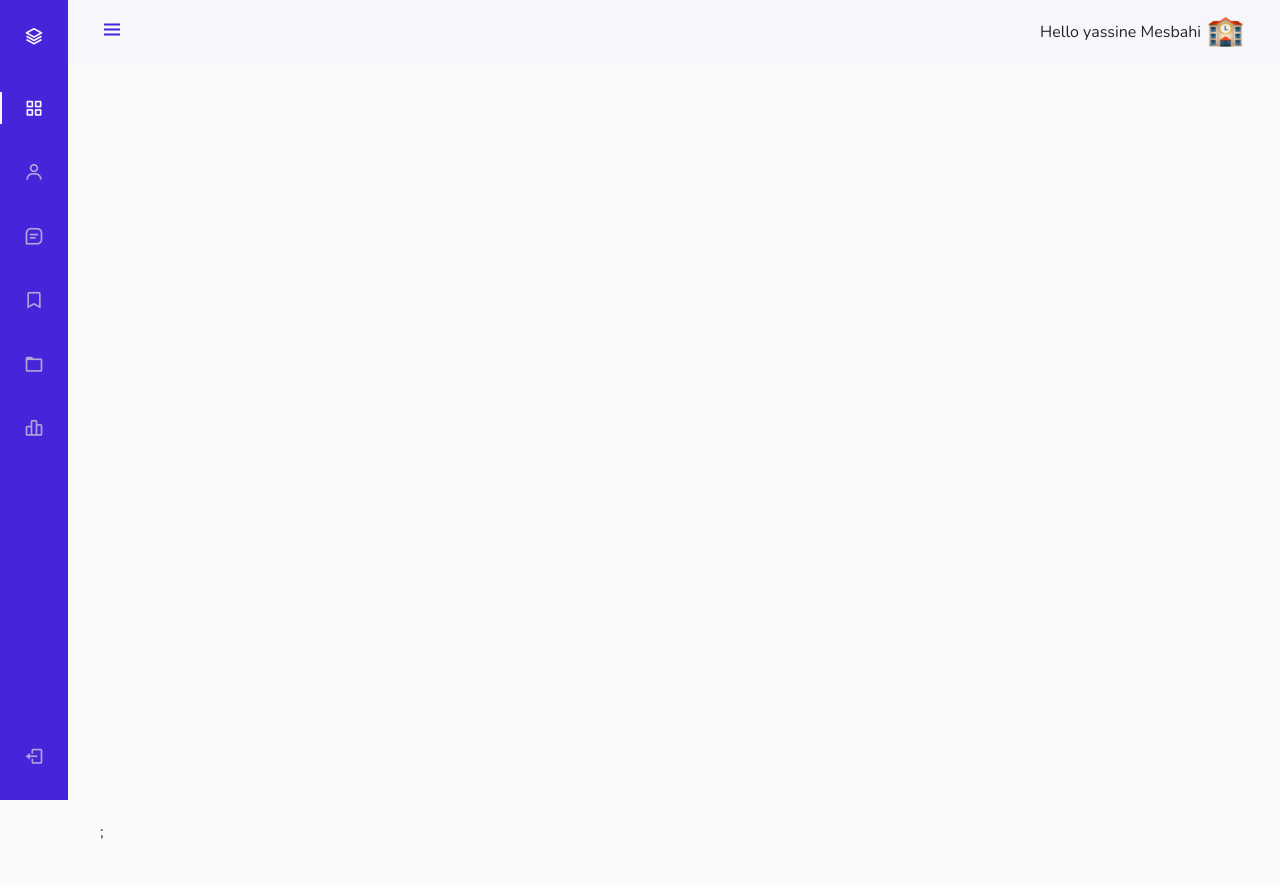
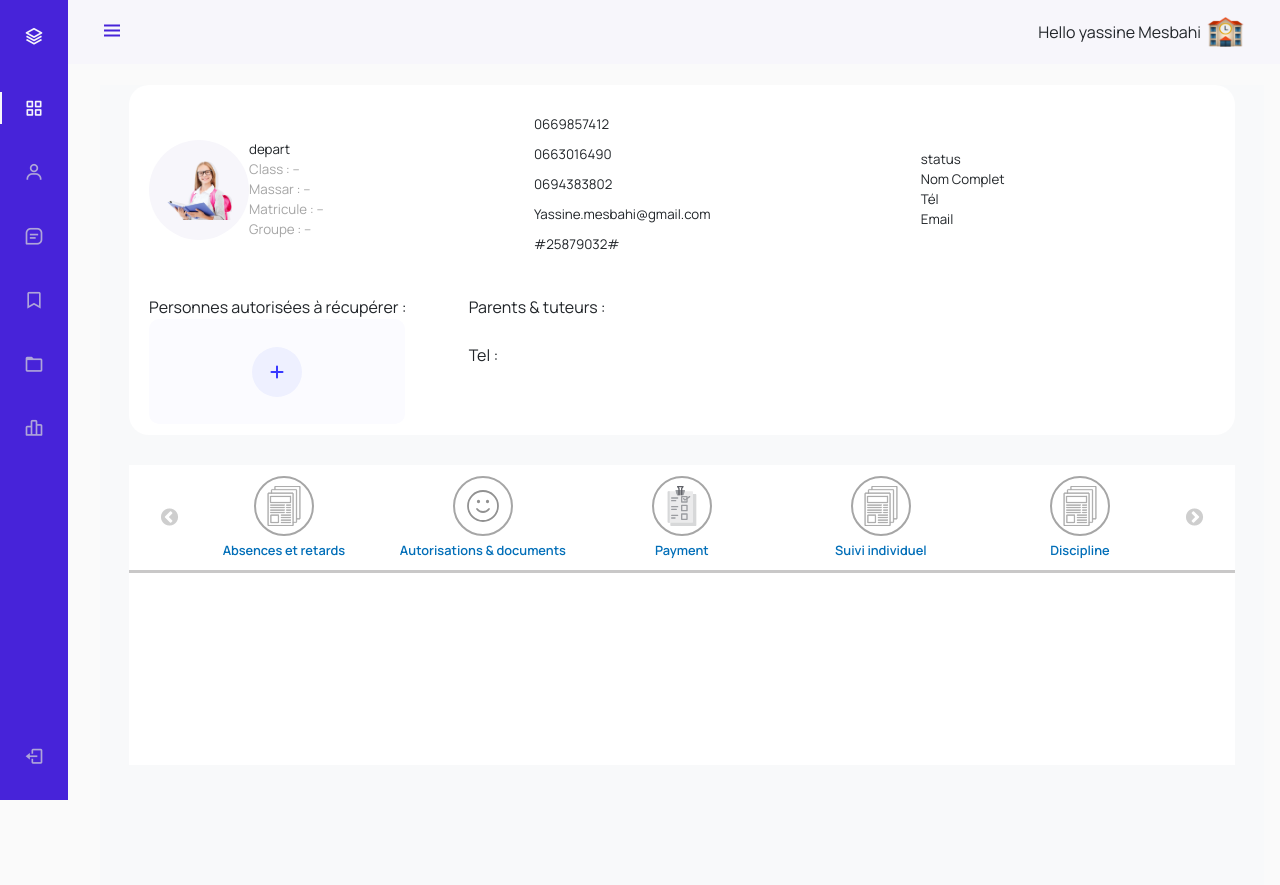
Before and after one commit to YMDeveloppement/schools, a PHP site: template pages/listing_pages/eleves.php in a window 1280 px wide. Before the commit the page ends 839 px from the top, so only its background shows below. Run offline with PHP 8.4, Linux system fonts and the light colour scheme; the template is opened without the code that fills it, so the values that code supplies are empty; some libraries are stand-ins or nearby versions.

Commit message:
commit about eleve file

```diff
--- a/layouts/footerFile.php
+++ b/layouts/footerFile.php
@@ -8,9 +8,15 @@ echo <<<"footer"
     <script src="https://cdnjs.cloudflare.com/ajax/libs/jquery/3.2.1/jquery.min.js"></script>
     <script src="https://cdn.jsdelivr.net/npm/bootstrap@5.0.0-beta1/dist/js/bootstrap.bundle.min.js"></script>
     <script src="https://cdn.jsdelivr.net/npm/chart.js"></script>
-    <script src="./pages/js/chartPile.js"></script>
+    <script src="/schools/pages/js/chartPile.js"></script>
     <script src="https://cdn.jsdelivr.net/npm/chartjs-adapter-date-fns/dist/chartjs-adapter-date-fns.bundle.min.js"></script>
-    <script src='pages/js/apiDateByMatiere.js'></script>;
+    <script src='pages/js/apiDateByMatiere.js'></script>
+
+    <script type="text/javascript" src="https://code.jquery.com/jquery-1.11.0.min.js"></script>
+    <script type="text/javascript" src="https://code.jquery.com/jquery-migrate-1.2.1.min.js"></script>
+    <script type="text/javascript" src="slick/slick.min.js"></script>
+    <script src="/schools/pages/js/slider.js"></script>
+    <script src="https://cdnjs.cloudflare.com/ajax/libs/slick-carousel/1.9.0/slick.min.js"></script>
 
 </body>
 </html>
--- a/layouts/headerFile.php
+++ b/layouts/headerFile.php
@@ -15,20 +15,24 @@ echo <<<"Head"
     <link rel="stylesheet" href="https://cdnjs.cloudflare.com/ajax/libs/font-awesome/6.4.0/css/all.min.css" integrity="sha512-iecdLmaskl7CVkqkXNQ/ZH/XLlvWZOJyj7Yy7tcenmpD1ypASozpmT/E0iPtmFIB46ZmdtAc9eNBvH0H/ZpiBw==" crossorigin="anonymous" referrerpolicy="no-referrer" />
 
     <link rel="stylesheet" href="/schools/layouts/layout.css">
-    <link rel="stylesheet" href="pages/css/carddash.css">
-    <link rel="stylesheet" href="./pages/css/cards_dashbord.css">
-    <link rel="stylesheet" href="./pages/css/charts.css">
-    <link rel="icon" type="image/x-icon" href="./img/schoolicon.png" style="min-width:60px;height:60px">
+    <link rel="stylesheet" href="/schools/pages/css/carddash.css">
+    <link rel="stylesheet" href="/schools/pages/css/ficheEleve.css">
+    <link rel="stylesheet" href="/schools/pages/css/cards_dashbord.css">
+    <link rel="stylesheet" href="/schools/pages/css/charts.css">
+    <link rel="icon" type="image/x-icon" href="/schools/img/schoolicon.png" style="min-width:60px;height:60px">
     <script src="https://cdn.jsdelivr.net/npm/chart.js"></script>
     <script src="https://cdn.jsdelivr.net/npm/chartjs-adapter-date-fns/dist/chartjs-adapter-date-fns.bundle.min.js"></script>
 
-
+    <link rel="stylesheet" href="https://cdnjs.cloudflare.com/ajax/libs/slick-carousel/1.9.0/slick.min.css">
+    <link rel="stylesheet" href="https://cdnjs.cloudflare.com/ajax/libs/slick-carousel/1.9.0/slick-theme.min.css">
+    <link rel="stylesheet" href="https://stackpath.bootstrapcdn.com/font-awesome/4.7.0/css/font-awesome.min.css">
+    <link rel="stylesheet" href="/schools/pages/css/sliderEleve.css">
 
 </head>
 <body id="body-pd">
     <header class="header" id="header">
         <div class="header_toggle"> <i class='bx bx-menu' id="header-toggle"></i> </div>
-        <div class="header_img" style="display:flex;" > <div style="align-self:center;padding:0 2px"> Hello yassine Mesbahi</div> <img src="./img/schoolicon.png" alt=""> </div>
+        <div class="header_img" style="display:flex;" > <div style="align-self:center;padding:0 2px"> Hello yassine Mesbahi</div> <img src="/schools/img/schoolicon.png" alt=""> </div>
     </header>
     <div class="l-navbar" id="nav-bar" >
         <nav class="nav">
--- /dev/null
+++ b/pages/css/ficheEleve.css
@@ -0,0 +1,114 @@
+@import url('https://fonts.googleapis.com/css2?family=Manrope:wght@200;300;400;500;600;700;800&display=swap');
+*{
+    font-family: "Manrope", sans-serif;
+}
+
+.container_ficheEleve{
+    margin:85px auto 30px;
+    height: 350px;
+    width: 95%;
+    background-color: rgb(255, 255, 255) ;
+    border-radius: 20px;
+    /* margin: auto; */
+
+}
+.card_ficheEleve{
+    width: 100%;
+    /* margin: auto; */
+    height: 60%;
+    padding: 20px;
+    border-radius: 20px;
+    display: flex;
+    flex-wrap: wrap;
+    align-items: center;
+    justify-content: space-between;
+    font-size:10pt;
+
+}
+.profil_img{
+    display: flex;
+    flex-wrap: wrap;
+    align-items: center;
+    justify-content: space-between;
+    flex-direction: row;
+}
+.profil_img .imageEleve{
+    width: 100px;
+    height: 100px;
+    background-color: #f7f6fb;
+    display: flex;
+    flex-wrap: wrap;
+    align-items: center;
+    justify-content: center;
+    border-radius: 50%;
+}
+.imageEleve img{
+    width: 65%;
+    height: auto;
+}
+.info_parent div{
+    display: flex;
+    flex-direction:column;
+    align-items:flex-start;
+    justify-content: space-around;
+
+}
+.name,
+.class_promo,
+.massar,
+.matricule,
+.group{
+    font-size:10pt;
+    /* font-weight: 500 */
+    color: rgb(165, 165, 165);
+}
+.telParent div
+,.emailParent
+,.codeFamille{
+    margin-bottom: 10px;
+
+}
+.tuteurs{
+    display: flex;
+    flex-direction: row;
+    box-sizing:border-box;
+    padding: 0 20px;
+    height: 30%;
+}
+.addTuteur{
+    width: 30%;
+    height: 100%;
+}
+
+.box_addnew{
+    border-radius: 10px;
+    width: 80%;
+    height: 100%;
+    background-color: #fbfbff;
+    display: flex;
+    justify-content: center;
+    align-items: center;
+}
+.iconAdd{
+    background-color: #eef0ff;
+    width:  50px;
+    height: 50px;
+    border-radius: 50%;
+    display: flex;
+    justify-content: center;
+    align-items: center;
+
+}
+.iconAdd button{
+    border: none;
+    outline: none;
+    background-color: transparent;
+}
+.listTuteur{
+    width: 70%;
+    height: 100%;
+}
+.iconAdd button:focus{
+    border:none;
+    outline: none;
+}
--- /dev/null
+++ b/pages/css/sliderEleve.css
@@ -0,0 +1,115 @@
+
+.main {
+    font-family:Arial;
+    /* width:5  00px; */
+    display:block;
+    margin:0 auto;
+}
+h3 {
+    background: #fff;
+    color: #3498db;
+    font-size: 36px;
+    line-height: 100px;
+    margin: 10px;
+    padding: 2%;
+    position: relative;
+    text-align: center;
+}
+.action{
+    display:block;
+    margin:100px auto;
+    width:100%;
+    text-align:center;
+}
+.action a {
+    display:inline-block;
+    /* padding:5px 10px;  */
+    background:#f30;
+    color:#ffffff;
+    text-decoration:none;
+}
+.action a:hover{
+    background:#000;
+}
+.slick-prev:before , .slick-next:before {
+    color: #bebebe;
+    z-index: 55;
+}
+.container_eleveSlick{
+    background-color: #ffffff;
+    width: 95%;
+    height: 300px;
+    margin: 0 auto;
+}
+.slideTesting{
+    height: 35%;
+    width:90% ;
+    margin: auto;
+    /* padding: 0 ; */
+    /* overflow: hidden; */
+    z-index: 1;
+}
+.separateur{
+    min-width: 100%;
+    background-color: #c9c8c8;
+    height: 3px;
+}
+a, button{
+    text-decoration: none;
+    outline: none;
+    border: none;
+}
+
+.slideTesting div a{
+    width: 60px;
+    height: 60px !important;
+    border:2px solid #a6a6a6;
+    border-radius: 50%;
+    display: flex;
+    margin: auto;
+    position: absolute;
+    top:10%;
+    left:50%;
+    transform: translate(-50%,0%);
+}
+.slideTesting div a img{
+    width: 40px;
+    height: 40px;
+}
+.slideTesting div {
+    text-align: center;
+    position: relative;
+
+    /* width:min-content; */
+    height: 100%;
+    /* display: flex !important; */
+    /* align-items: center !important; */
+    /* justify-content: center !important; */
+}
+.newh3{
+    height: 100% !important;
+    display: flex;
+    align-items: center;
+    justify-content: center;
+    line-height: 0 !important;
+    margin: 0px !important;
+    padding: 0 !important;
+}
+.slideTesting div span{
+    position: absolute;
+    bottom: 10px;
+    font-size: .8em;
+    text-overflow: ellipsis;
+    width: 100%;
+    left: 0;
+    color:#016eb8;
+    font-weight: 600;
+}
+.img_active{
+    filter: invert(0.5) sepia(1) saturate(5) hue-rotate(175deg);
+    fill: #db2d2d;
+    --color_fill: #db2d2d;
+}
+img path {
+    fill: #963434;
+}
--- /dev/null
+++ b/pages/js/slider.js
@@ -0,0 +1,10 @@
+$(document).ready(() => {
+    $('.slideTesting').slick({
+        infinite: true,
+        slidesToShow: 5,
+        slidesToScroll: 1
+    });
+});
+
+$(".slideTesting div h3").addClass("newh3");
+$(".slideTesting div a").addClass("newh3");
--- a/pages/listing_pages/eleves.php
+++ b/pages/listing_pages/eleves.php
@@ -1,9 +1,99 @@
+
 <?php
+include_once  dirname(dirname( dirname( __FILE__ ))) ."\layouts\headerFile.php"    ;
+?>
+
+<div class="container_ficheEleve">
+    <div class="card_ficheEleve">
+
+        <div>
+            <div class="profil">
+                <div class="profil_img">
+                    <div class="imageEleve"><img src="/schools/img/eleves/nour_mesbahi.png" alt="profil"></div>
+                    <div class="profil_inf">
+                        <div class="name"></div>
+                        <div class="status">depart</div>
+                        <div class="class_promo">Class : --</div>
+                        <div class="massar">Massar : --</div>
+                        <div class="matricule">Matricule : --</div>
+                        <div class="group">Groupe : --</div>
+                    </div>
+                </div>
+                <div class="relation">
+                    <i></i>
+                </div>
+            </div>
+        </div>
+        <div class="info_parent">
+            <div class="telParent">
+                <div>0669857412</div>
+                <div>0663016490</div>
+                <div>0694383802</div>
+            </div>
+            <div class="emailParent">Yassine.mesbahi@gmail.com</div>
+            <div class="codeFamille">#25879032#</div>
+        </div>
+        <div class="list_tuteurs">
+            <div class="tuteur">
+                <i></i>
+                <div>
+                    <div>status</div>
+                    <div>Nom Complet</div>
+                    <div>Tél</div>
+                    <div>Email</div>
+                </div>
+            </div>
+        </div>
+        <div></div>
+    </div>
+    <div class="tuteurs">
+        <div class="addTuteur">
+            <div class="title">Personnes autorisées à récupérer :</div>
+            <div class="box_addnew">
+                <div class="iconAdd">
+                    <button><i class="fa-solid fa-plus" style="color: #3838ff;"></i></button>
+                </div>
+            </div>
+        </div>
+        <div class="listTuteur">
+            <div class="title">Parents & tuteurs :</div>
+            <!-- <?php foreach ($data['tuteurs'] as $key => $value) {} ?> -->
+            <div class="tuteur">
+                <div class="img_tuteur">
+                    <img src="" alt="">
+                </div>
+                <div class="titeurInfo">
+                    <div class="nameTuteur"></div>
+                    <div class="telTuteur">
+                        Tel :
+                    </div>
+                    <div class="checkApp">
+                        <div class="statusApp"></div>
+                        <div class="country"></div>
+                    </div>
+                </div>
+            </div>
+        </div>
+    </div>
+</div>
+
+<div class="container_eleveSlick">
+    <div class="slideTesting">
+            <div><a href="#"><img src="/schools/img/svg/doc.svg" alt="Doc"></a> <span>Absences et retards</span> </div>
+            <div><a href="#"><img src="/schools/img/svg/face.svg" alt="Doc"></a> <span>Autorisations & documents </span> </div>
+            <div><a href="#"><img src="/schools/img/svg/absence.svg" alt="Doc" style="--color_fill: #1479bd;"></a> <span>Payment</span> </div>
+            <div><a href="#"><img src="/schools/img/svg/doc.svg" alt="Doc"></a> <span>Suivi individuel</span> </div>
+            <div><a href="#"><img src="/schools/img/svg/doc.svg" alt="Doc"></a> <span>Discipline</span> </div>
+            <div><a href="#"><img src="/schools/img/svg/doc.svg" alt="Doc"></a> <span>Examens & Notes</span> </div>
+            <div><a href="#"><img src="/schools/img/svg/doc.svg" alt="Doc"></a> <span>Inscriptions</span> </div>
+            <div><a href="#"><img src="/schools/img/svg/doc.svg" alt="Doc"></a> <span>Activités Parascolaires</span> </div>
+    </div>
+
+    <div class="separateur"></div>
+
+</div>
 
 
-include_once  dirname(dirname( dirname( __FILE__ ))) ."\layouts\headerFile.php"    ;
-
-
-
+<?php
 include_once  dirname(dirname( dirname( __FILE__ ))) ."/layouts/footerFile.php"    ;
 ?>
```
Also changed, not shown: pages/listing_pages/unites.php (+12 -0 lines), img/eleves/nour_mesbahi.png (added), img/svg/absence.svg (added), img/svg/doc.svg (added), img/svg/face-smile.svg (added), img/svg/face.svg (added).
